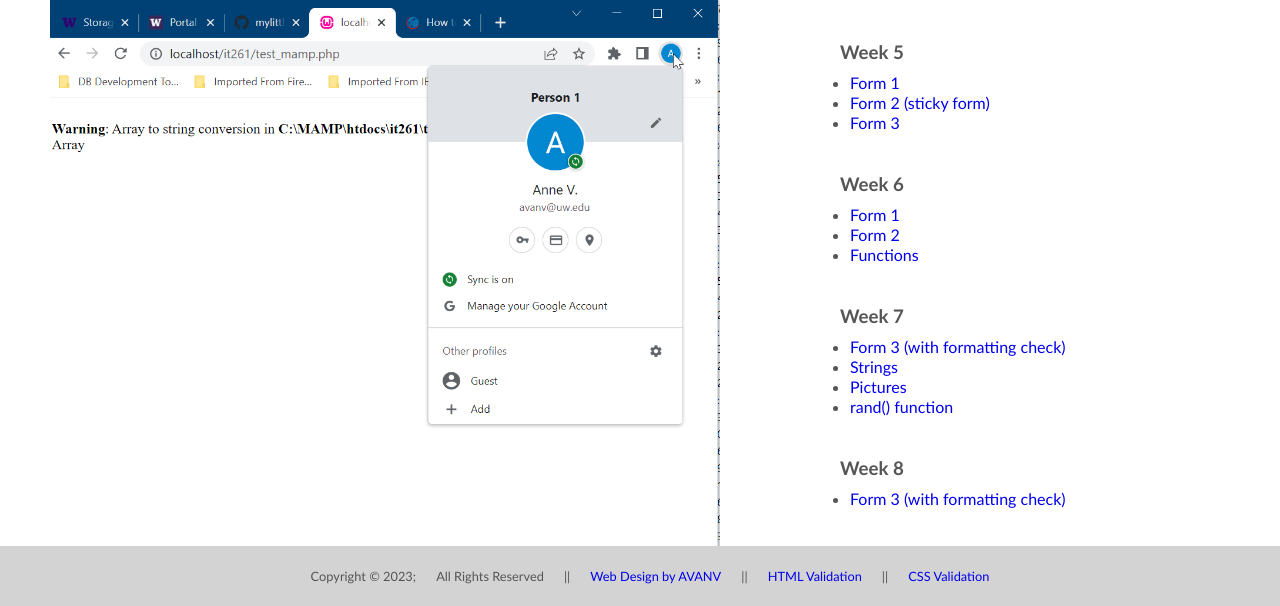
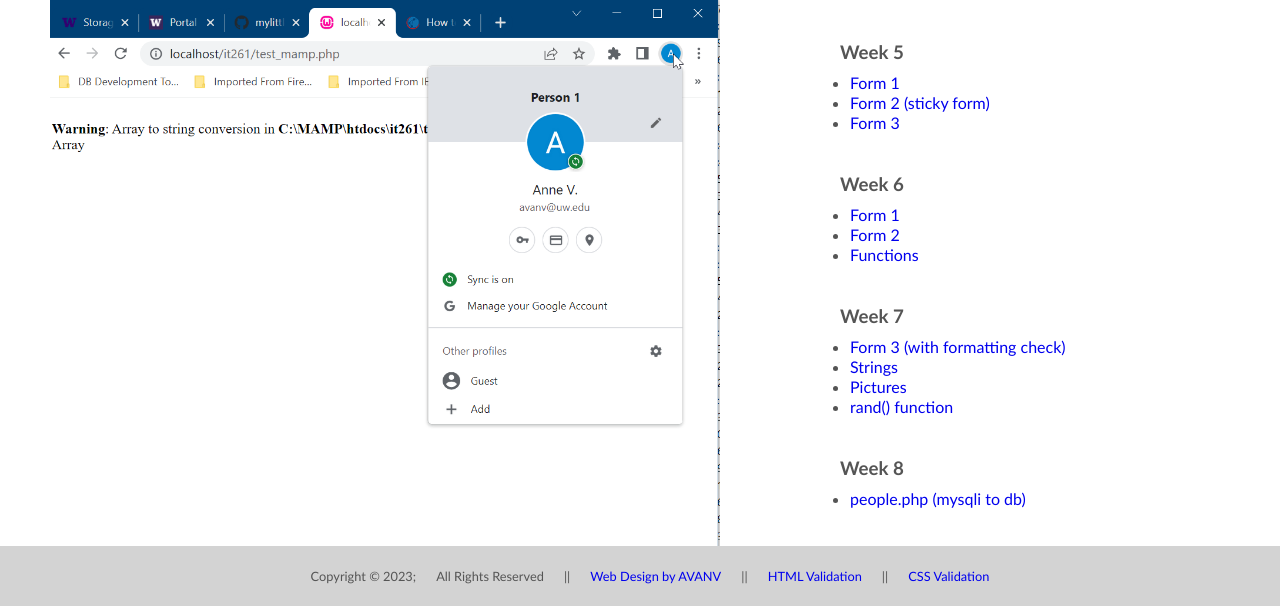
Before and after one commit to mylittlelu/it261, a PHP site: page / in a window 1280 px wide. Shown: the part 1051-1657 px from the top of the page. Run offline with PHP 8.4, Linux system fonts and the light colour scheme.

Commit message:
Add files via upload

```diff
--- a/index.php
+++ b/index.php
@@ -102,9 +102,7 @@
 </ul>
 <h3>Week 8</h3>
 <ul>
-	<li><a href="weeks/week8/people.php">Form 3 (with formatting check)</a></li>
-
-
+	<li><a href="weeks/week8/people.php">people.php (mysqli to db)</a></li>
 </ul>
 </aside>
 
```
